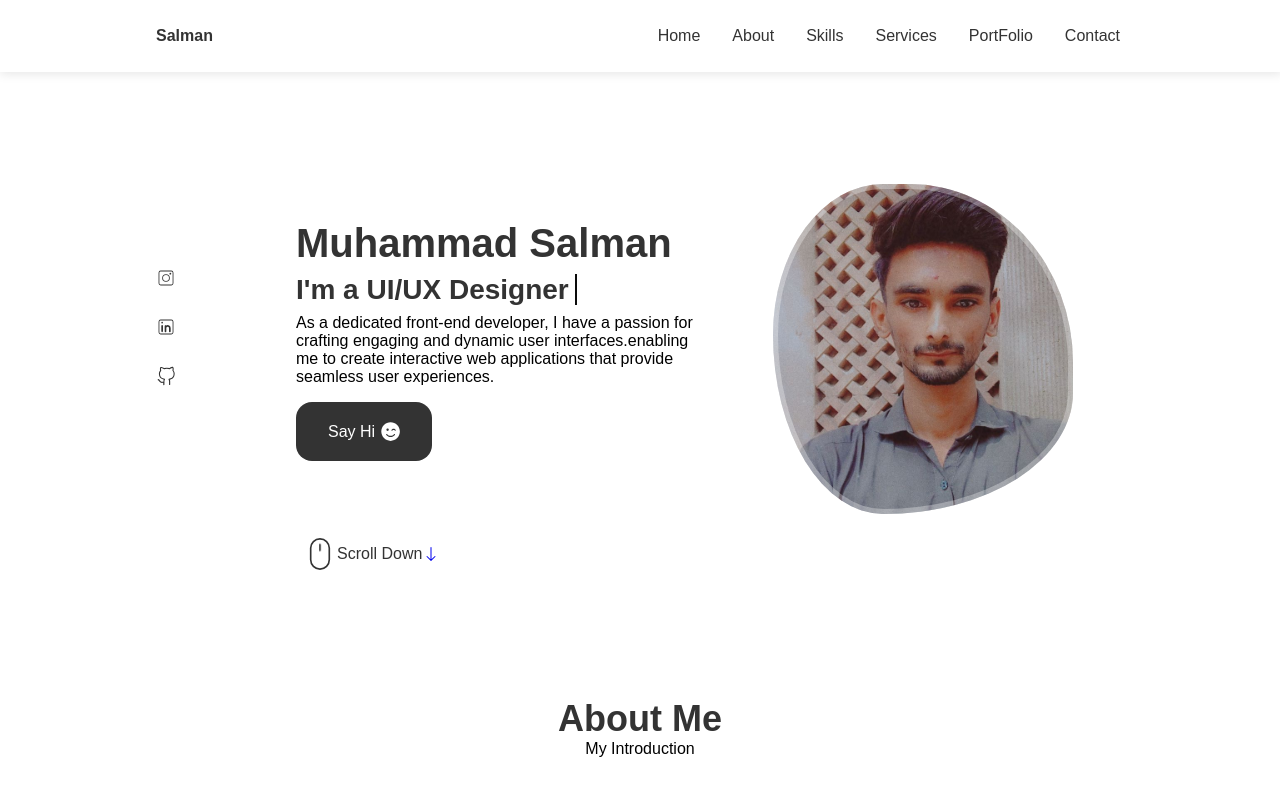
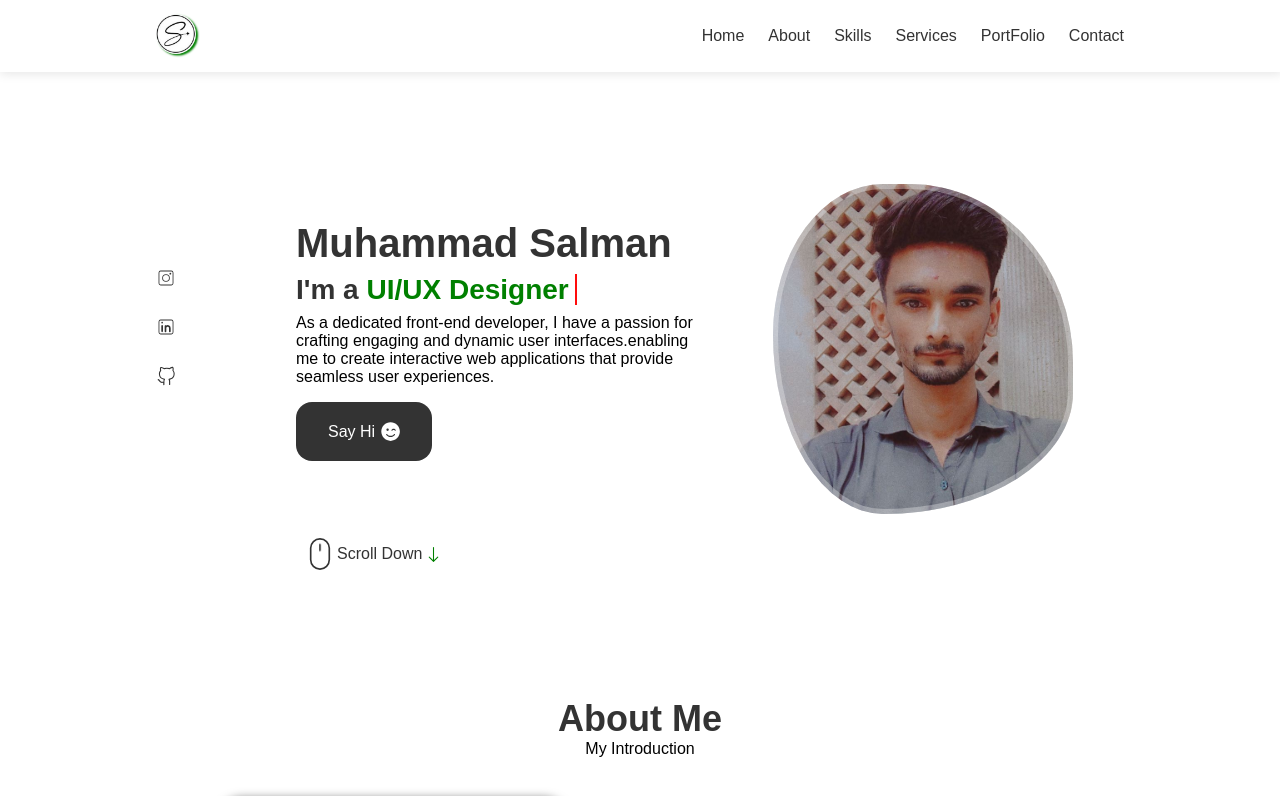
Before and after one commit to SalmanO7/my-portfolio, a React (Vite) app: page / in a window 1280 px wide. Shown: the top 796 px of the page. Built offline with nearby package versions, Linux system fonts and the light colour scheme.

Commit message:
New Styling

```diff
--- a/src/components/about/About.css
+++ b/src/components/about/About.css
@@ -8,8 +8,8 @@
     width: 350px;
     border-radius: 1.5rem;
     justify-self: center;
+    box-shadow: 1px 1px 10px 1px rgba(0, 0, 0, 0.5);
 }
-
 .about-info {
     grid-template-columns: repeat(2, 140px);
     gap: 0.5rem;
@@ -24,6 +24,10 @@
     text-align: center;
     box-shadow: 1px 1px 10px 1px rgba(0, 0, 0, 0.1);
 }
+.about-box:hover{
+    box-shadow: 2px 1px 7px  green;
+}
+
 
 .about-btn {
     display: flex;
--- a/src/components/about/About.jsx
+++ b/src/components/about/About.jsx
@@ -14,12 +14,9 @@ const About = () => {
       </div>
       <div className='about-container container grid'>
         <img src={AboutImg} alt="About picture" className='about-img' />
-
         <div className="about-data">
           <Info />
           <div className='about-peragraph-section'>
-
-
             <p className='about-p'>Hi! I'm Salman, a passionate student developer with a keen interest in software development and web technologies.
               As I continue my journey in the tech world, I am eager to take on new challenges, learn from experienced professionals, and contribute to meaningful projects that make a difference. Thank you for visiting my portfolio, and I look forward to connecting with you!❤
             </p>
--- a/src/components/contact/Contact.css
+++ b/src/components/contact/Contact.css
@@ -26,6 +26,11 @@
     border-radius: 0.75rem;
     box-shadow: 1px 1px 10px 1px rgba(0, 0, 0, 0.1);
     padding: 1rem;
+}
+
+.contact-card:hover {
+    box-shadow: 2px 1px 7px green;
+
 }
 
 .contact-card-icon {
@@ -90,6 +95,10 @@
     z-index: 1;
 }
 
+.contact-input:focus-visible {
+    border: 2px solid green;
+}
+
 .contact-form-tag {
     position: absolute;
     top: -0.70rem;
@@ -140,12 +149,11 @@
         font-weight: var(--font-medium);
         margin: 2rem;
     }
-    .contact-form{
+
+    .contact-form {
         width: 100%;
     }
 
 }
 
-@media screen and (max-width: 355px) {
-
-}
+@media screen and (max-width: 355px) {}
--- a/src/components/footer/Footer.css
+++ b/src/components/footer/Footer.css
@@ -4,6 +4,7 @@
     margin-top: 1rem;
     box-shadow: 1px 1px 10px 1px rgba(0, 0, 0, 0.1);
 }
+
 
 .footer-container {
     padding: 2rem 0 3rem;
@@ -19,15 +20,17 @@
     margin-bottom: 1rem;
 }
 
-.footer-link:hover {
-    color: var(--title-color-dark);
-}
 
 .footer-list {
     display: flex;
     justify-content: center;
     column-gap: 1.5rem;
     margin-bottom: 1rem;
+}
+
+.footer-link:hover {
+    color: var(--title-color-dark);
+
 }
 
 .footer-social {
@@ -45,7 +48,6 @@
 
 .footer-social-link:hover {
     background-color: var(--title-color-dark);
-
 }
 
 .footer .socialMedia a {
@@ -64,7 +66,7 @@
 .footer .socialMedia a:hover {
     transform: scale(1.2)translate(2px);
     background-color: white;
-    color: black;
+    color: green;
 }
 
 
@@ -86,9 +88,3 @@
         font-size: 1rem;
     }
 }
-
-@media screen and (max-width: 768px) {}
-
-@media screen and (max-width: 576px) {}
-
-@media screen and (max-width:350px) {}
--- a/src/components/footer/Footer.jsx
+++ b/src/components/footer/Footer.jsx
@@ -10,7 +10,7 @@ const Footer = () => {
     return (
         <footer className="footer">
             <div className="footer-container container">
-                <h1 className='footer-title'>Salman</h1>
+                <h1 className='footer-title'>&lt;Salman /&gt;</h1>
 
                 <ul className='footer-list'>
                     <li>
--- a/src/components/header/Header.css
+++ b/src/components/header/Header.css
@@ -27,21 +27,37 @@
     display: flex;
 }
 
-.nav-item a{
+.nav-menu ul li {
+    display: inline-block;
+}
+
+.nav-item a {
     cursor: pointer;
 }
 
-.nav-link {
-    display: flex;
-    flex-direction: column;
-    align-items: center;
-    font-size: 1rem;
-    color: var(--title-color);
-    font-weight: var(--font-medium);
-    transition: .3s ease;
-    margin: 4px;
+.nav-menu ul li a {
+    text-decoration: none;
+    color: #333;
+    padding: 5px 0;
+    position: relative;
+}
 
+.nav-menu ul li a::after {
+    content: "";
+    position: absolute;
+    width: 0;
+    height: 3px;
+    background-color: red;
+    color: red;
+    left: 0;
+    bottom: -5px;
+    transition: width 0.3s ease;
 }
+
+.nav-link:hover::after {
+    width: 100%;
+    background-color: green;
+  }
 
 .nav-icon,
 .nav-close,
@@ -51,6 +67,18 @@
 
 .nav-link:hover {
     color: var(--title-color-dark);
+}
+
+.headLogo {
+    width: 40px;
+    height: 40px;
+    box-shadow: 2px 1.5px 2px green;
+    border-radius: 50%;
+}
+
+.headLogo:hover {
+    box-shadow: 2px 1px 2px black;
+
 }
 
 
@@ -75,26 +103,29 @@
         border-radius: 1.5rem 1.5rem 0;
         transition: .4s;
     }
-    .show-menu{
+
+    .show-menu {
         bottom: 0;
     }
-    .nav-menu > .nav-list{
+
+    .nav-menu>.nav-list {
         display: grid;
         grid-template-columns: repeat(3, 1fr);
         gap: 2rem;
     }
 
-    .nav-item{
+    .nav-item {
         display: flex;
         justify-content: center;
         flex-direction: column;
         align-items: center;
     }
 
-    .nav-icon{
+    .nav-icon {
         font-size: 1.2rem;
     }
-    .nav-close{
+
+    .nav-close {
         position: absolute;
         right: 1.3rem;
         bottom: 0.5rem;
@@ -102,11 +133,12 @@
         cursor: pointer;
         color: var(--title-color);
     }
-    .nav-close:hover{
+
+    .nav-close:hover {
         color: var(--title-color-dark);
     }
 
-    .nav-toggle{
+    .nav-toggle {
         font-size: 1.1rem;
         cursor: pointer;
     }
@@ -116,13 +148,25 @@
     .nav-toggle {
         display: block;
     }
+
+
+    .headLogo {
+        width: 27px;
+        height: 27px;
+    }
 }
 
 @media screen and (max-width: 350px) {
-    .nav-menu{
+    .nav-menu {
         padding: 2rem 0.10rem 4rem;
     }
-    .nav-list{
+
+    .nav-list {
         column-gap: 0;
     }
+
+    .headLogo {
+        width: 25px;
+        height: 25px;
+    }
 }
--- a/src/components/header/Header.jsx
+++ b/src/components/header/Header.jsx
@@ -3,7 +3,9 @@ import { CiHome, CiFileOn, CiImageOff, CiUser } from "react-icons/ci";
 import { TiBriefcase, TiMessage } from "react-icons/ti";
 import { IoMdClose } from "react-icons/io";
 import { BsMenuButtonWide } from "react-icons/bs";
+import HeaderLogo from '../../assets/headLogo.jpg';
 import './Header.css'
+
 
 const Header = () => {
 
@@ -14,7 +16,7 @@ const Header = () => {
         <header className='header'>
             <nav className='nav container'>
                 <a href="#" className='nav-logo'>
-                    Salman
+                    <img src={HeaderLogo} alt="HEader Logo" className='headLogo' />
                 </a>
                 <div className={toggle ? "nav-menu show-menu" : "nav-menu"}>
                     <ul className="nav-list grid" >
--- a/src/components/home/Data.jsx
+++ b/src/components/home/Data.jsx
@@ -7,6 +7,7 @@ const Data = () => {
                 <div className='small-home-section'>
                     <h1 className='home-title'>
                         Muhammad Salman
+
                     </h1>
                     <h3 class="text-animation">I'm a <span></span></h3>
                     <p className='home-description'>As a dedicated front-end developer, I have a passion for crafting engaging and dynamic user interfaces.enabling me to create interactive web applications that provide seamless user experiences.
--- a/src/components/home/Home.css
+++ b/src/components/home/Home.css
@@ -30,10 +30,9 @@
     margin-bottom: var(--mb-0-25);
 }
 
-.home-hand {
+.home__hand {
     width: 38px;
     height: 38px;
-    margin-left: 0.40rem;
 }
 
 .home-subtitle {
@@ -43,7 +42,8 @@
 .home-data a {
     margin: 1rem 0 1rem 0;
 }
-.home-icon{
+
+.home-icon {
     color: #fff;
     background: transparent;
     justify-self: center;
@@ -51,6 +51,7 @@
     font-size: 1.2rem;
     margin-left: 6px;
 }
+
 .home-description {
     max-width: 400px;
     margin-bottom: var(--mb--3);
@@ -84,7 +85,7 @@
 
 .text-animation span::before {
     content: 'Web Developer';
-    color: #333;
+    color: green;
     animation: words 20s infinite;
 }
 
@@ -101,7 +102,7 @@
 
 @keyframes cursor {
     to {
-        border-left: 2px solid black;
+        border-left: 2px solid red;
     }
 }
 
@@ -119,7 +120,7 @@
 
     41%,
     60% {
-        content: 'Web Developer';
+        content: 'Frontend Developer';
     }
 
     61%,
@@ -181,6 +182,12 @@
 .home-scroll {
     margin-left: 9.25rem;
 
+}
+
+.home-scrol-arrow {
+    color: green;
+    font-size: 17px;
+    margin-left: 2px;
 }
 
 .wheel {
@@ -250,7 +257,7 @@
 
 
 @media screen and (max-width: 900px) {
-    .home-title{
+    .home-title {
         font-size: 2rem;
     }
 }
@@ -260,6 +267,7 @@
         grid-template-columns: 0.5fr 3fr;
         padding-top: 3.5rem;
     }
+
     .home-img {
         order: initial;
         justify-self: initial;
@@ -268,37 +276,43 @@
     .home-data {
         grid-column: 1/3;
     }
-    .home-title{
+
+    .home-title {
         font-size: 1.7rem;
     }
 
-    .text-animation{
+    .text-animation {
         font-size: 1.5rem;
     }
+
     .home-img {
         width: 210px;
         height: 210px;
         box-shadow: inset 0 0 0 5px rgba(255 255 255 / 30%);
     }
-    .home-scroll{
+
+    .home-scroll {
         display: none;
     }
 }
 
 
 @media screen and (max-width:350px) {
-    .home-img{
+    .home-img {
         width: 190px;
         height: 190px;
     }
-    .home-hand{
+
+    .home-hand {
         width: 20px;
         height: 20px;
     }
-    .home-title{
+
+    .home-title {
         font-size: 2rem;
     }
-    .text-animation{
+
+    .text-animation {
         font-size: 1.3rem;
     }
 }
--- a/src/components/services/Services.css
+++ b/src/components/services/Services.css
@@ -10,6 +10,11 @@
     background-color: var(--container-color);
     padding: 6rem 0 2rem 2.5rem;
     box-shadow: 1px 1px 10px 1px rgba(0, 0, 0, 0.1);
+}
+
+.services-content:hover {
+    box-shadow: 2px 1px 7px green;
+
 }
 
 .services-icon {
--- a/src/components/skills/Skills.css
+++ b/src/components/skills/Skills.css
@@ -21,18 +21,25 @@
     row-gap: 1.7rem;
     box-shadow: 1px 1px 10px 1px rgba(0, 0, 0, 0.1);
 }
+
+.skills-group:hover {
+    box-shadow: 1px 1px 5px 1px green;
+
+}
+
 .skills-level {
     color: gray;
     font-size: 11px;
 }
+
 .skills-title {
     font-size: var(--normal-font-size);
     font-weight: var(--font-medium);
     text-align: center;
     margin-bottom: var(--mb-1-1);
 }
-.section-subtitle
-.skills-data {
+
+.section-subtitle .skills-data {
     display: flex;
     column-gap: 1rem;
     align-items: center;
@@ -48,11 +55,13 @@
     font-weight: var(--font-medium);
     line-break: 18px;
 }
-.skills-title{
+
+.skills-title {
     padding-bottom: 1rem;
     font-weight: 400;
     font-size: 0.91rem;
 }
+
 @media screen and (max-width: 590px) {
 
     .skills-box {
--- a/src/components/work/Work.css
+++ b/src/components/work/Work.css
@@ -71,6 +71,10 @@
     box-shadow: 1px 1px 10px 1px rgba(0, 0, 0, 0.1);
 }
 
+.work-card:hover {
+    box-shadow: 2px 1px 7px green;
+}
+
 /* Active Work */
 .active-work {
     background-color: var(--title-color);
```
Also changed, not shown: src/assets/headLogo.jpg (added).
